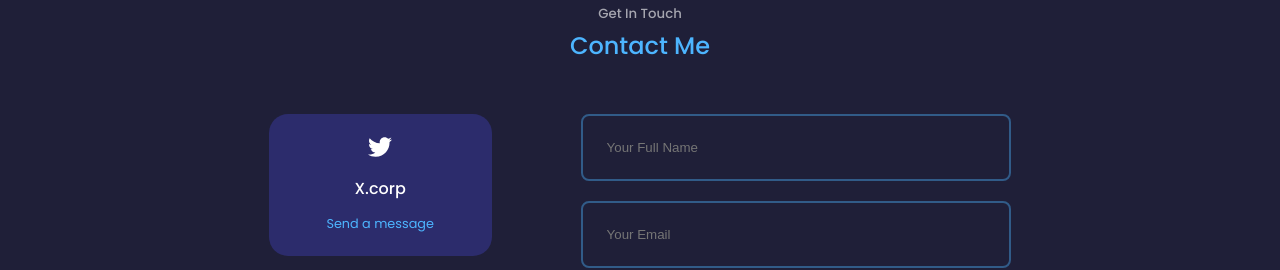
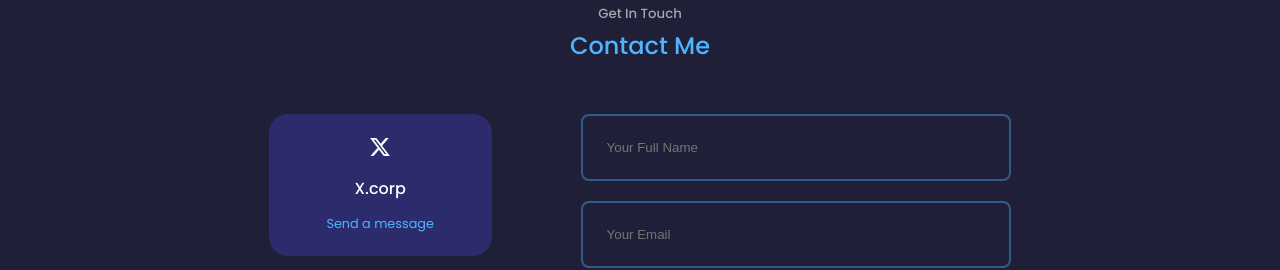
Before and after one commit to HillaryNyakundi/My-portfolio, a React (Create React App) app: page / in a window 1280 px wide. Shown: the part 4460-4730 px from the top of the page. Built offline with nearby package versions, Linux system fonts and the light colour scheme.

Commit message:
contact x

```diff
--- a/src/components/contact/Contact.jsx
+++ b/src/components/contact/Contact.jsx
@@ -1,7 +1,7 @@
 import React from 'react'
 import './contact.css'
 import {MdOutlineEmail} from 'react-icons/md'
-import {FaTwitter} from 'react-icons/fa'
+import {RiTwitterXFill} from 'react-icons/ri'
 import {BsWhatsapp} from 'react-icons/bs'
 import { useRef } from 'react';
 import emailjs from 'emailjs-com'
@@ -23,7 +23,7 @@ const Contact = () => {
       <div className="container contact__container">
         <div className="contact__options">
           <article className=" contact__option">
-            <FaTwitter className='contact__option-icon'/>
+            <RiTwitterXFill className='contact__option-icon'/>
             <h4>X.corp</h4>
             {/* <h5>@bcryptidd</h5> */}
             <a href="https://twitter.com/bcryptidd" target="_blank">Send a message</a>
```
